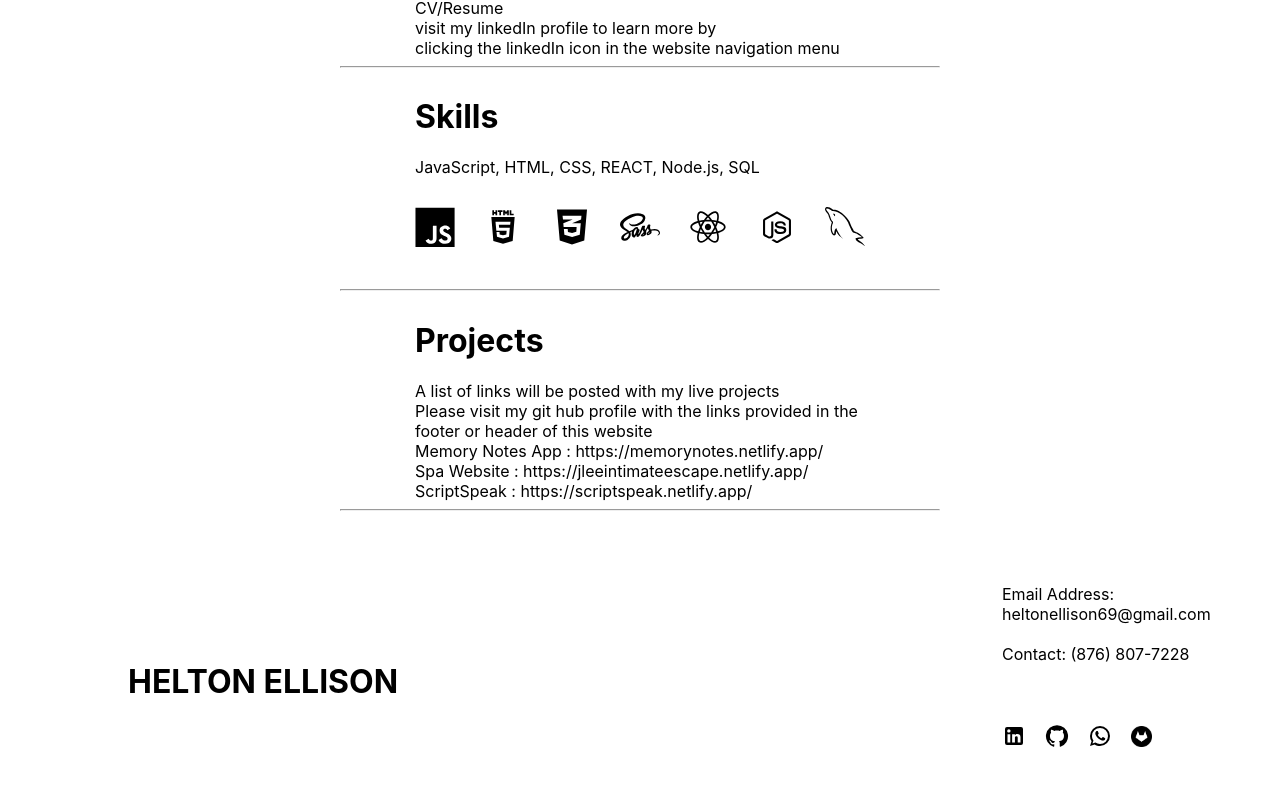
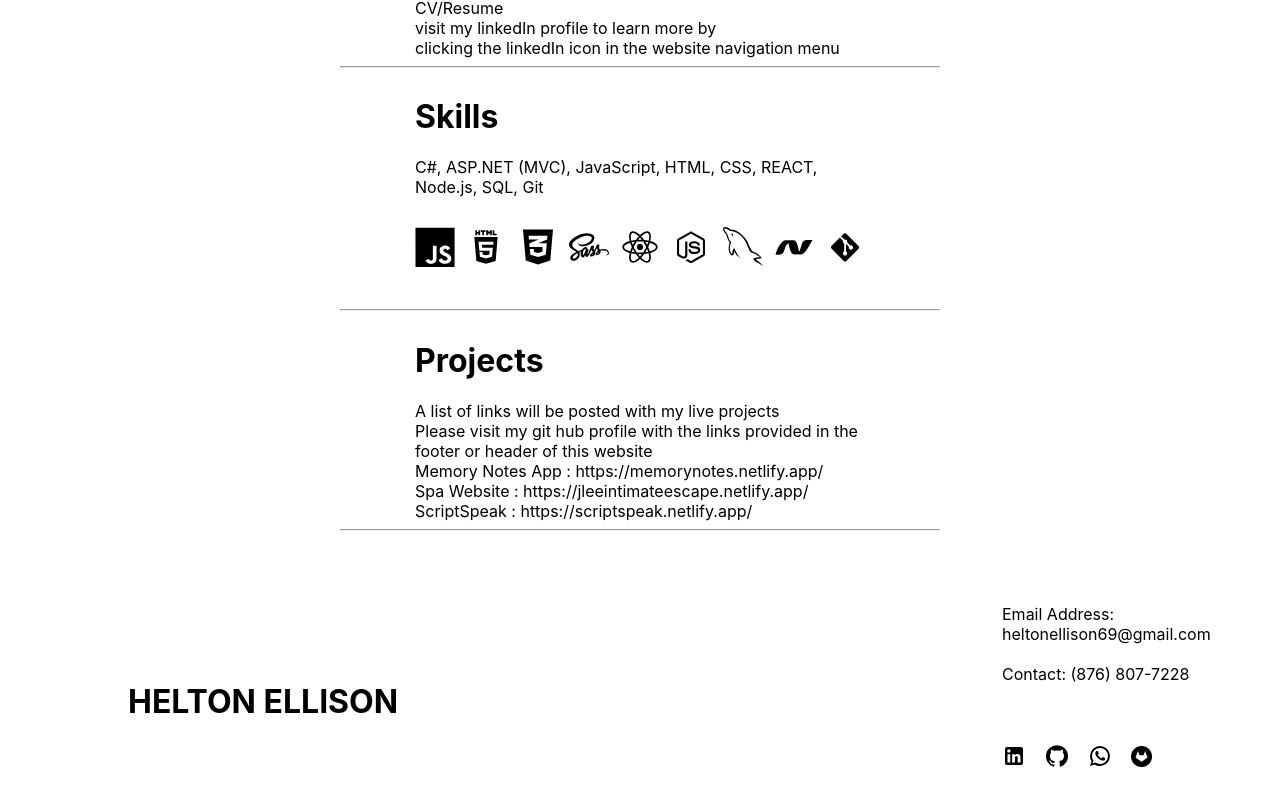
Before and after one commit to gamerboyelz/helton-dev-portfolio, a React (Create React App) app: page / in a window 1280 px wide. Shown: the part 970-1776 px from the top of the page. Built offline with nearby package versions, Linux system fonts and the light colour scheme.

Commit message:
updated  app to have updated resume and additional skills icon

```diff
--- a/src/components/mainDetailListComponent.jsx
+++ b/src/components/mainDetailListComponent.jsx
@@ -33,7 +33,7 @@ const MainDetailList = () => {
       {
         id: 3,
         heading:'Skills',
-        informationA: "JavaScript, HTML, CSS, REACT, Node.js, SQL  ",
+        informationA: "C#, ASP.NET (MVC), JavaScript, HTML, CSS, REACT, Node.js, SQL, Git ",
         informationB: skillsIconComponent() /* The component could also be placed here like this --> <SkillsIconComponent />*/
       },
 
--- a/src/components/skillsIconComponent.jsx
+++ b/src/components/skillsIconComponent.jsx
@@ -6,6 +6,8 @@ import { IoLogoSass } from "react-icons/io5";
 import { RiReactjsFill } from "react-icons/ri";
 import { FaCss3Alt } from "react-icons/fa";
 import { IconContext } from "react-icons";
+import { DiDotnet } from "react-icons/di";
+import { DiGit } from "react-icons/di";
 
 const SkillsIconComponent = ()=>{
 
@@ -19,6 +21,10 @@ const SkillsIconComponent = ()=>{
             <div className="devIcons"><RiReactjsFill  /></div>
             <div className="devIcons"><DiNodejsSmall  /></div>
             <div className="devIcons"><GrMysql /></div>
+            <div className="devIcons"><DiDotnet /></div>
+            <div className="devIcons"><DiGit /></div>
+
+
         </div>
         </IconContext.Provider>
     )
```
Also changed, not shown: 2 other files (tests, documents, lock files or other folders).
